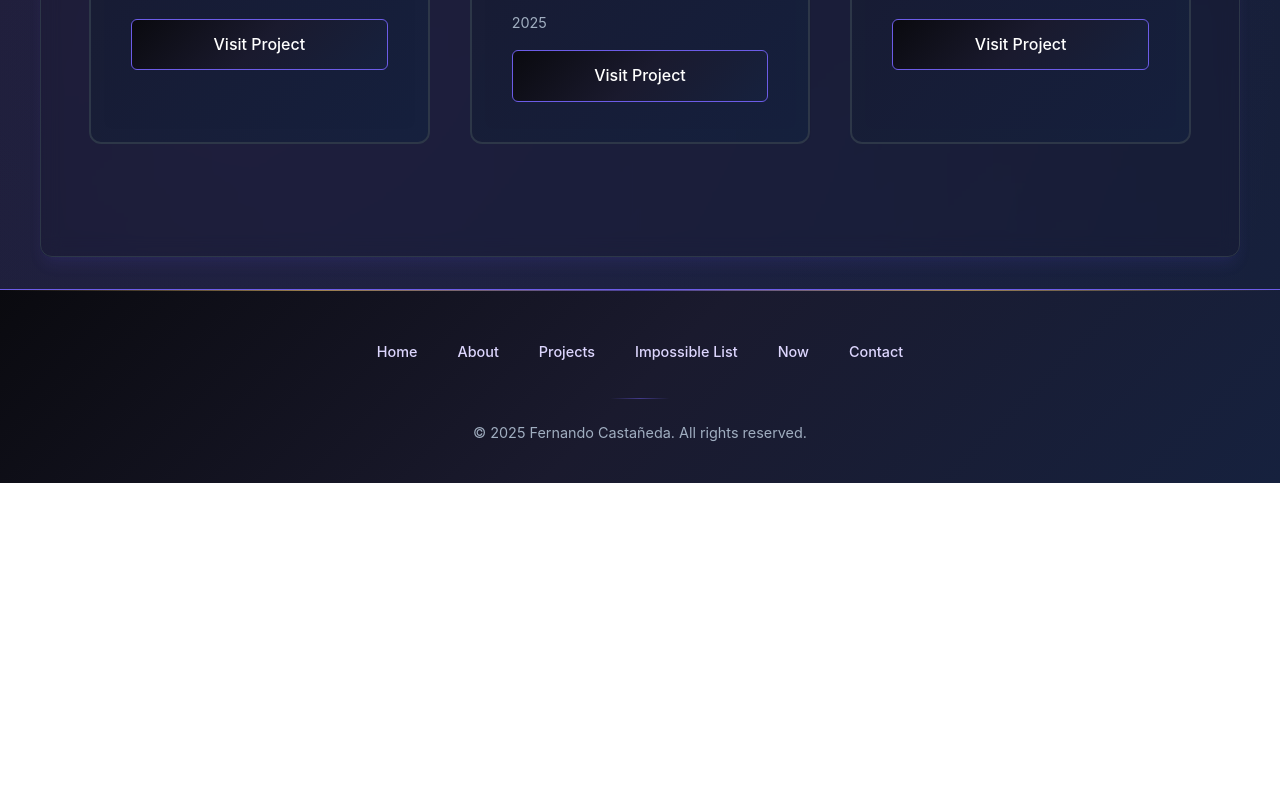
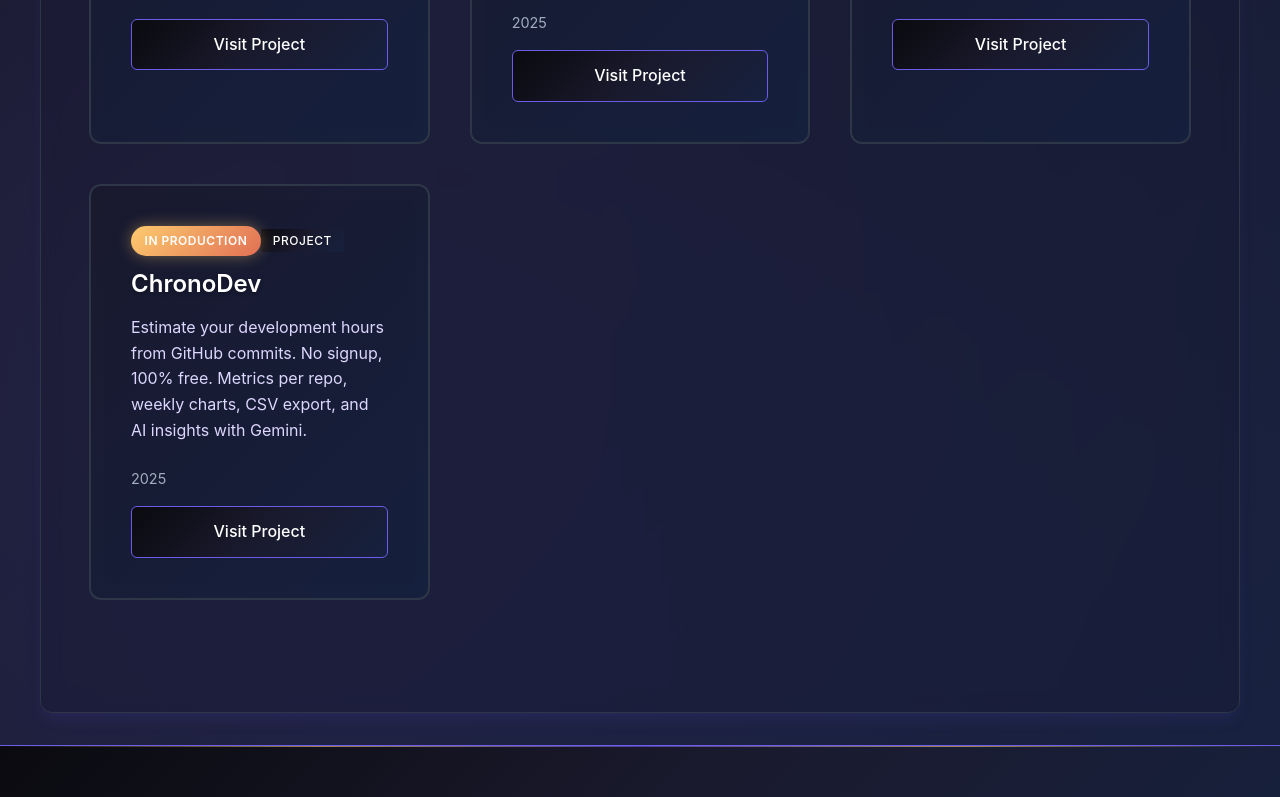
Before and after one commit to fercreek/solo-blog, a React (Vite) app: page / in a window 1280 px wide. Shown: the part 1783-2580 px from the top of the page. Before the commit the page ends 2266 px from the top, so only its background shows below. Built offline with nearby package versions, Linux system fonts and the light colour scheme.

Commit message:
feat(projects): add ChronoDev project to translations and pages
- Introduce ChronoDev project with details in both English and Spanish translations
- Add ChronoDev to HomePage and ProjectsPage with relevant metadata
- Include a clock icon for ChronoDev in project categorization

```diff
--- a/src/data/projectsTranslations.js
+++ b/src/data/projectsTranslations.js
@@ -24,6 +24,11 @@ Discover details at [Progreso Personal Finance](https://v0-progreso-personal-fin
 
 Simple solutions for everyday problems. Sin Bronca offers practical tools with a clean, easy-to-use interface. Designed for those who seek efficiency without complications.
 Explore more at [Sin Bronca](https://sin-bronca.vercel.app/).
+
+## ChronoDev
+
+Estimate your development hours from GitHub commits. No signup, 100% free. Your data stays in your browser. Metrics per repo, weekly charts, CSV export, and AI insights with Gemini.
+Explore more at [ChronoDev](https://v0-chrono-dev-dashboard.vercel.app/).
 
 ## Hackathon Projects
 
@@ -60,6 +65,11 @@ Descubre detalles en [Progreso Personal Finance](https://v0-progreso-personal-fi
 Soluciones simples para problemas cotidianos. Sin Bronca ofrece herramientas prácticas con una interfaz limpia y fácil de usar. Pensado para quienes buscan eficiencia sin complicaciones.
 Explora más en [Sin Bronca](https://sin-bronca.vercel.app/).
 
+## ChronoDev
+
+Estima horas de desarrollo a partir de commits de GitHub. Sin registro, 100% gratis. Tus datos se quedan en tu navegador. Métricas por repo, gráficas semanales, export CSV e insights con IA (Gemini).
+Explora más en [ChronoDev](https://v0-chrono-dev-dashboard.vercel.app/).
+
 ## Proyectos de Hackathon
 
 ### Pebble Mouse (HackMTY 2014)
@@ -94,6 +104,9 @@ export const projectsTranslations = {
       },
       sinBronca: {
         excerpt: 'Simple solutions for everyday problems. Sin Bronca offers practical tools with a clean, easy-to-use interface. Designed for those who seek efficiency without complications.'
+      },
+      chronoDev: {
+        excerpt: 'Estimate your development hours from GitHub commits. No signup, 100% free. Metrics per repo, weekly charts, CSV export, and AI insights with Gemini.'
       }
     }
   },
@@ -115,6 +128,9 @@ export const projectsTranslations = {
       },
       sinBronca: {
         excerpt: 'Soluciones simples para problemas cotidianos. Sin Bronca ofrece herramientas prácticas con una interfaz limpia y fácil de usar. Pensado para quienes buscan eficiencia sin complicaciones.'
+      },
+      chronoDev: {
+        excerpt: 'Estima horas de desarrollo a partir de commits de GitHub. Sin registro, 100% gratis. Métricas por repo, gráficas semanales, export CSV e insights con IA (Gemini).'
       }
     }
   }
--- a/src/pages/HomePage.jsx
+++ b/src/pages/HomePage.jsx
@@ -416,6 +416,16 @@ const HomePage = () => {
       status: 'mvp',
       category: t('common.status.project'),
       gradient: 'linear-gradient(135deg, rgba(116, 185, 255, 0.3), rgba(108, 92, 231, 0.2))'
+    },
+    {
+      id: 'chronodev',
+      title: 'ChronoDev',
+      excerpt: t('home.recent.chronoDev.excerpt'),
+      date: '2025',
+      url: 'https://v0-chrono-dev-dashboard.vercel.app/',
+      status: 'production',
+      category: t('common.status.project'),
+      gradient: 'linear-gradient(135deg, rgba(100, 116, 139, 0.3), rgba(71, 85, 105, 0.2))'
     }
   ];
 
--- a/src/pages/ProjectsPage.jsx
+++ b/src/pages/ProjectsPage.jsx
@@ -15,7 +15,7 @@ import {
   CardDescription,
   SectionTitle
 } from '../styles/designSystem';
-import { FaGlobe, FaCode, FaRocket, FaBox, FaDollarSign, FaTools } from 'react-icons/fa';
+import { FaGlobe, FaCode, FaRocket, FaBox, FaDollarSign, FaTools, FaClock } from 'react-icons/fa';
 import { useLanguage } from '../contexts/LanguageContext';
 import { useTranslation } from '../hooks/useTranslation';
 import { getProjectsData } from '../data/projectsTranslations';
@@ -182,6 +182,16 @@ const ProjectsPage = () => {
       status: 'mvp',
       category: t('common.status.project'),
       gradient: 'linear-gradient(135deg, rgba(116, 185, 255, 0.3), rgba(108, 92, 231, 0.2))'
+    },
+    {
+      id: 'chronodev',
+      title: 'ChronoDev',
+      excerpt: t('home.recent.chronoDev.excerpt'),
+      date: '2025',
+      url: 'https://v0-chrono-dev-dashboard.vercel.app/',
+      status: 'production',
+      category: t('common.status.project'),
+      gradient: 'linear-gradient(135deg, rgba(100, 116, 139, 0.3), rgba(71, 85, 105, 0.2))'
     }
   ], [t]);
 
@@ -237,6 +247,7 @@ const ProjectsPage = () => {
     if (lowerTitle.includes('dance') || lowerTitle.includes('vayla')) return <FaRocket />;
     if (lowerTitle.includes('parcel') || lowerTitle.includes('litebox')) return <FaBox />;
     if (lowerTitle.includes('finance') || lowerTitle.includes('progreso')) return <FaDollarSign />;
+    if (lowerTitle.includes('chronodev')) return <FaClock />;
     if (lowerTitle.includes('bronca')) return <FaTools />;
     return <FaGlobe />;
   };
--- a/src/translations/index.js
+++ b/src/translations/index.js
@@ -57,6 +57,9 @@ export const translations = {
         },
         sinBronca: {
           excerpt: 'Simple solutions for everyday problems. Sin Bronca offers practical tools with a clean, easy-to-use interface. Designed for those who seek efficiency without complications.'
+        },
+        chronoDev: {
+          excerpt: 'Estimate your development hours from GitHub commits. No signup, 100% free. Metrics per repo, weekly charts, CSV export, and AI insights with Gemini.'
         }
       }
     },
@@ -226,6 +229,9 @@ export const translations = {
         },
         sinBronca: {
           excerpt: 'Soluciones simples para problemas cotidianos. Sin Bronca ofrece herramientas prácticas con una interfaz limpia y fácil de usar. Pensado para quienes buscan eficiencia sin complicaciones.'
+        },
+        chronoDev: {
+          excerpt: 'Estima horas de desarrollo a partir de commits de GitHub. Sin registro, 100% gratis. Métricas por repo, gráficas semanales, export CSV e insights con IA (Gemini).'
         }
       }
     },
```
